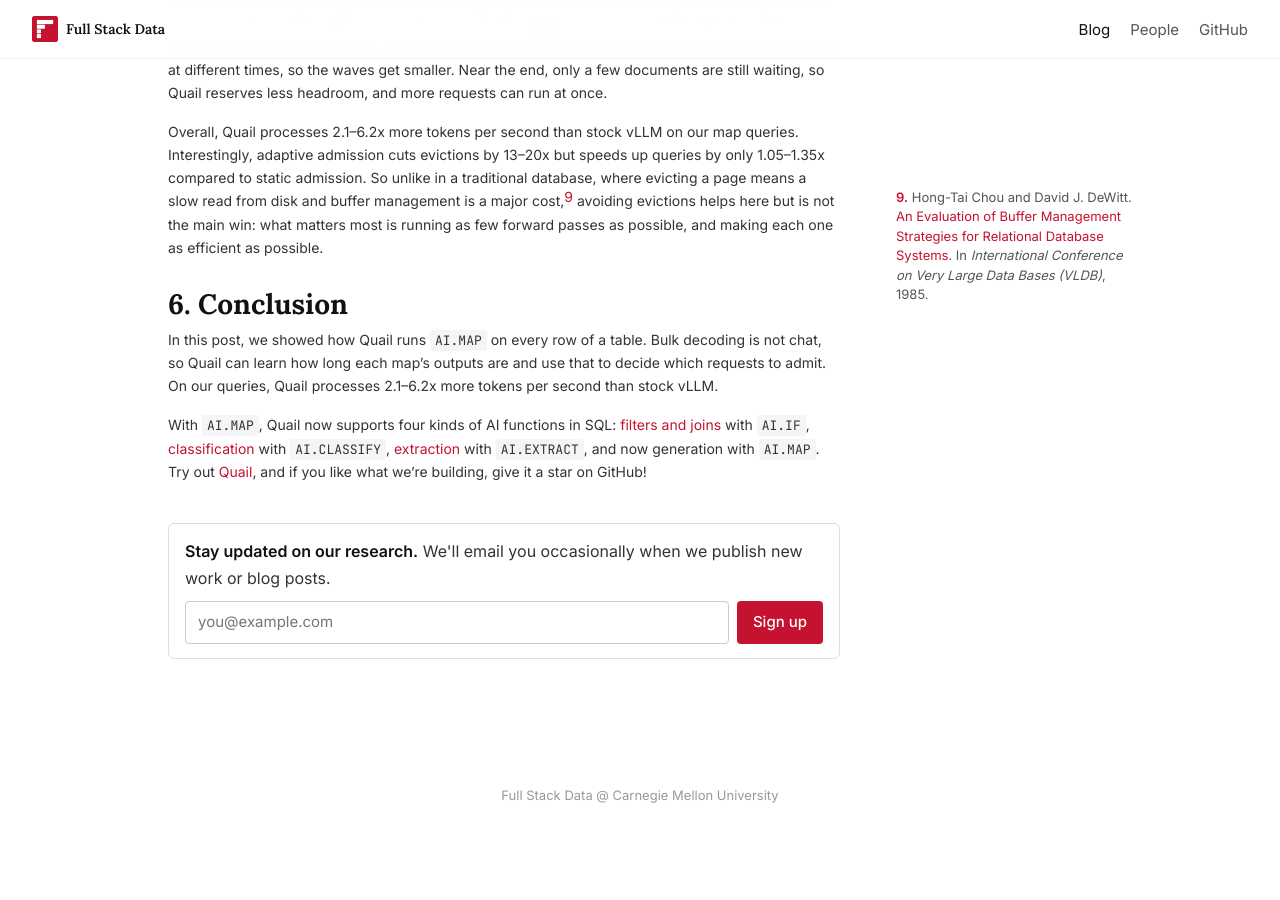
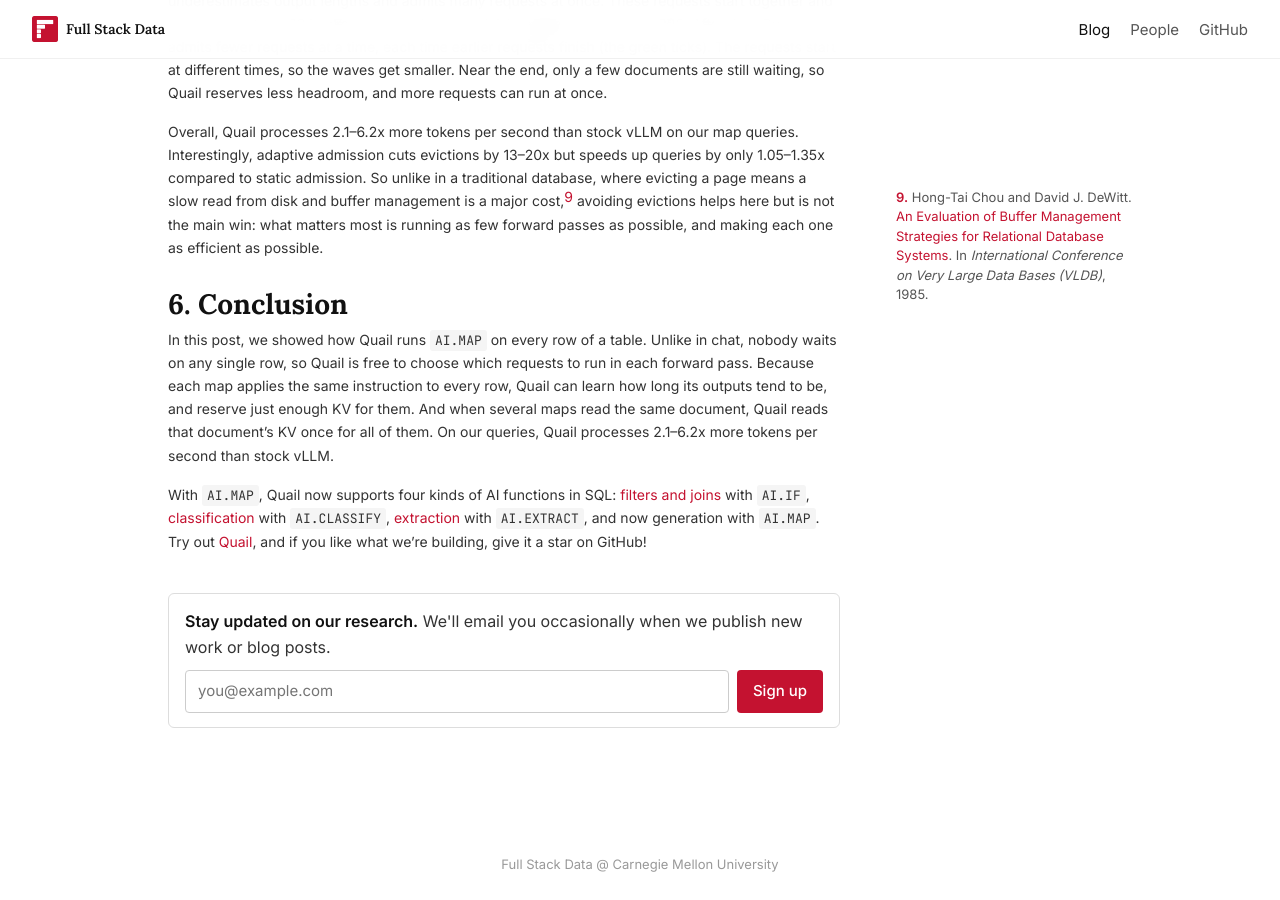
Before and after one commit to fsdatalab/fsdatalab.github.io, a Jekyll site: the page built from _posts/2026-11-03-ai-map.md, in a window 1280 px wide and 900 px high, scrolled down 10552 px. Built offline with Jekyll 4.4.1, drawn with Linux system fonts in a browser that asks for light colours; before the commit the page ends 11383 px from its top, so only the background shows below that.

Commit message:
Give each point in the AI.MAP conclusion its own reason
Co-Authored-By: Claude Opus 5.5 <noreply@anthropic.com>
Claude-Session: https://claude.ai/code/session_012G22YMQssRfNYLRetzTaCz

```diff
--- a/_posts/2026-11-03-ai-map.md
+++ b/_posts/2026-11-03-ai-map.md
@@ -275,7 +275,7 @@ Overall, Quail processes 2.1–6.2x more tokens per second than stock vLLM on ou
 
 # 6. Conclusion
 
-In this post, we showed how Quail runs `AI.MAP` on every row of a table. Bulk decoding is not chat, so Quail can learn how long each map's outputs are and use that to decide which requests to admit. On our queries, Quail processes 2.1–6.2x more tokens per second than stock vLLM.
+In this post, we showed how Quail runs `AI.MAP` on every row of a table. Unlike in chat, nobody waits on any single row, so Quail is free to choose which requests to run in each forward pass. Because each map applies the same instruction to every row, Quail can learn how long its outputs tend to be, and reserve just enough KV for them. And when several maps read the same document, Quail reads that document's KV once for all of them. On our queries, Quail processes 2.1–6.2x more tokens per second than stock vLLM.
 
 With `AI.MAP`, Quail now supports four kinds of AI functions in SQL: [filters and joins]({{ '/blog/introducing-quail/' | relative_url }}) with `AI.IF`, [classification]({{ '/blog/ai-classification/' | relative_url }}) with `AI.CLASSIFY`, [extraction]({{ '/blog/ai-extract/' | relative_url }}) with `AI.EXTRACT`, and now generation with `AI.MAP`. Try out [Quail](https://github.com/fsdatalab/quail), and if you like what we're building, give it a star on GitHub!
 
```
